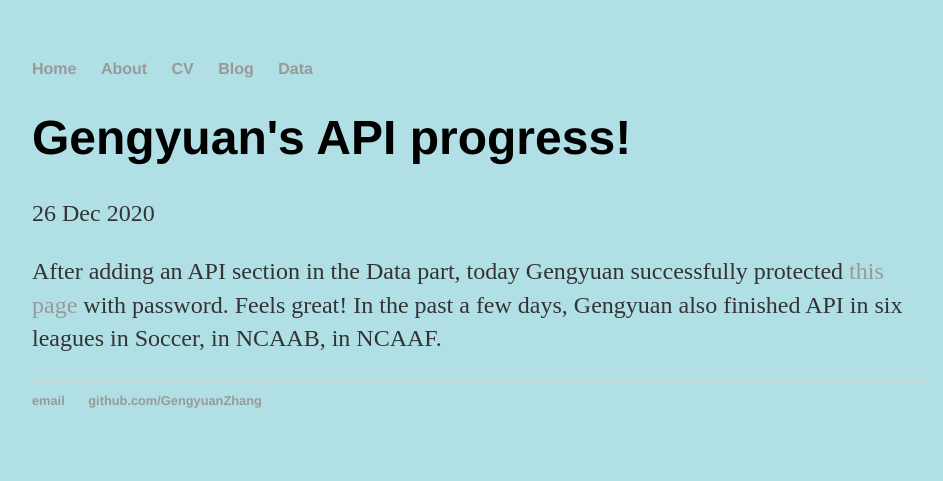
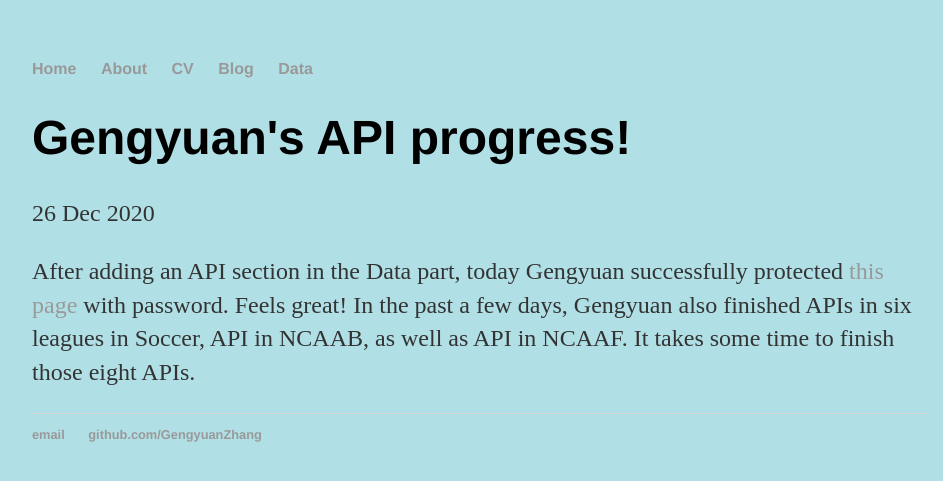
Before and after one commit to GengyuanZhang/GengyuanZhang.github.io, a Jekyll site: the page built from _posts/2020-12-26-gengyuan-zhang-api-progress.md, in a window 1280 px wide. Shown: the top 481 px of the page, without its empty margins (160-1103 px from the left). Built offline with Jekyll 4.4.1, drawn with Linux system fonts in a browser that asks for light colours.

Commit message:
Update 2020-12-26-gengyuan-zhang-api-progress.md

```diff
--- a/_posts/2020-12-26-gengyuan-zhang-api-progress.md
+++ b/_posts/2020-12-26-gengyuan-zhang-api-progress.md
@@ -4,4 +4,4 @@ title: "Gengyuan's API progress!"
 date: 2020-12-26
 ---
 
-After adding an API section in the Data part, today Gengyuan successfully protected [this page](https://gengyuanzhang.github.io/data/) with password. Feels great! In the past a few days, Gengyuan also finished API in six leagues in Soccer, in NCAAB, in NCAAF.
+After adding an API section in the Data part, today Gengyuan successfully protected [this page](https://gengyuanzhang.github.io/data/) with password. Feels great! In the past a few days, Gengyuan also finished APIs in six leagues in Soccer, API in NCAAB, as well as API in NCAAF. It takes some time to finish those eight APIs.
```
